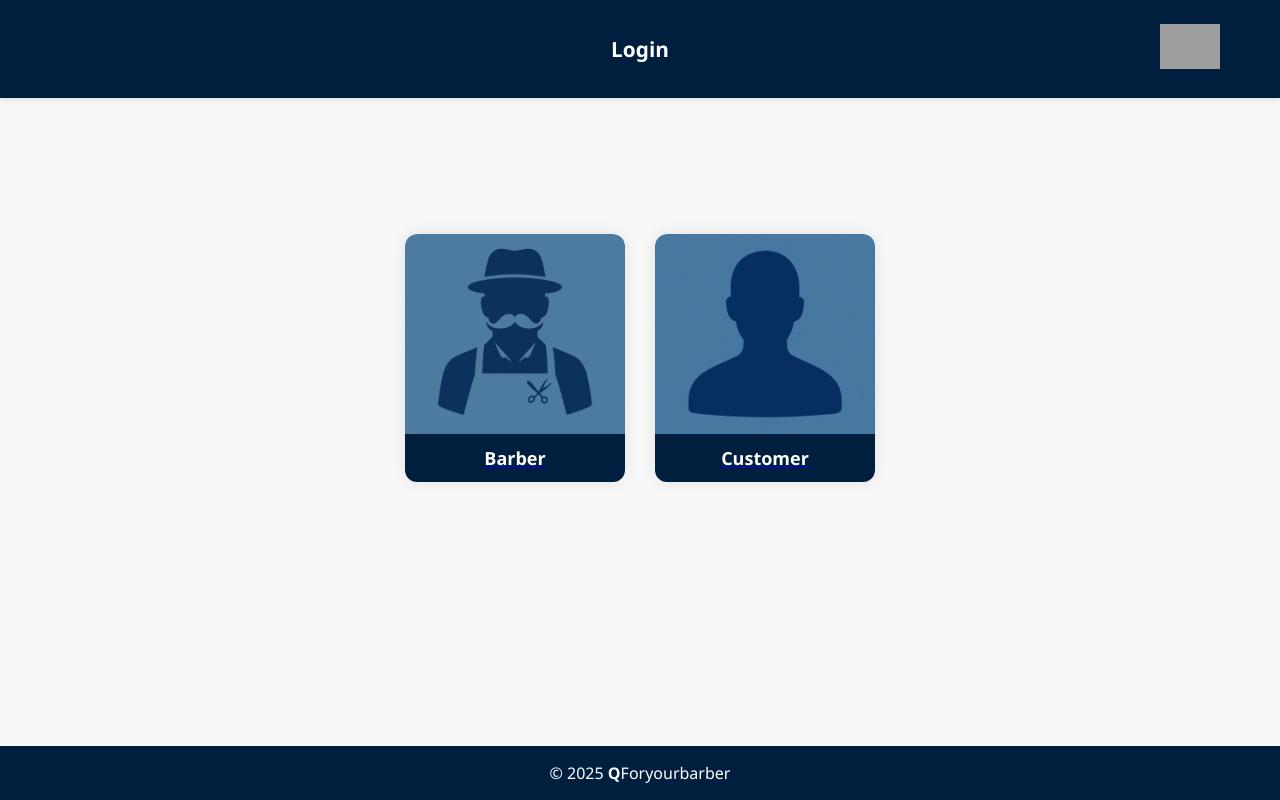
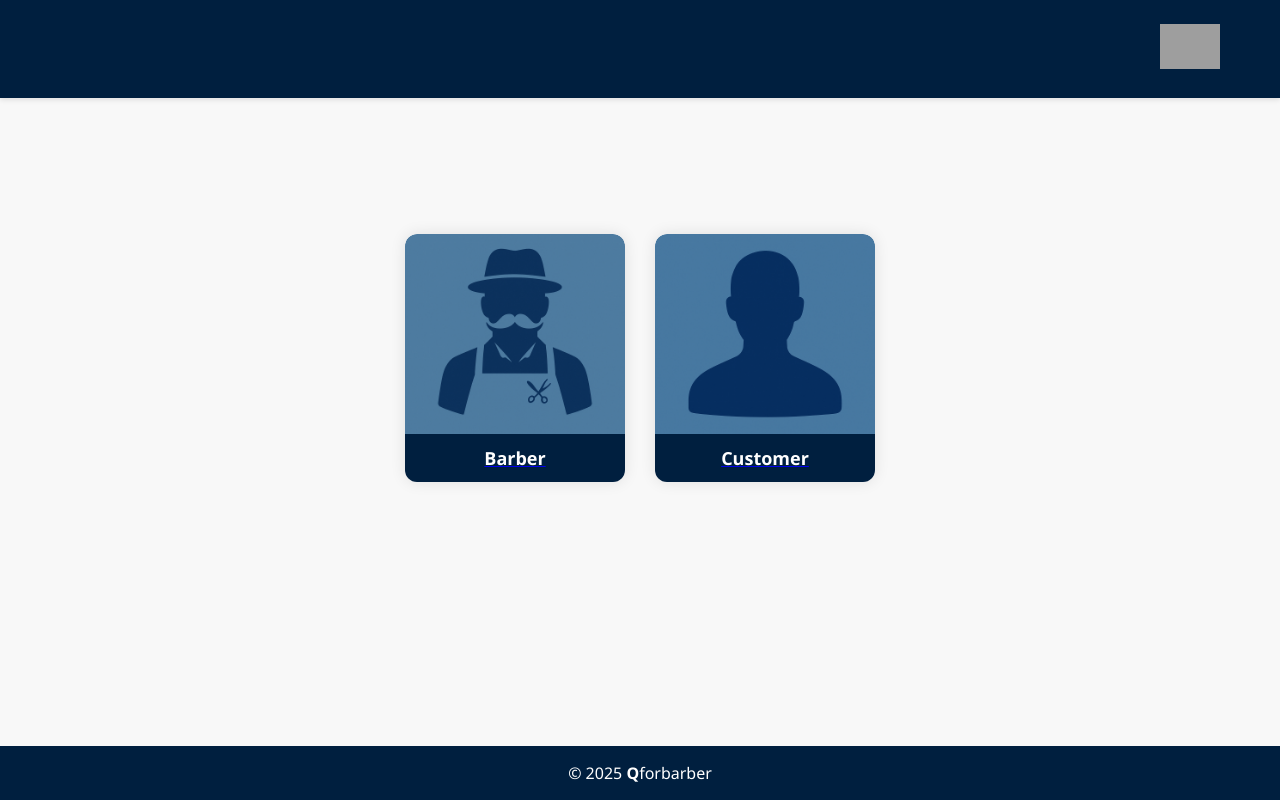
Before and after one commit to muhammed-sidhan/barbrershop, a Django app: page / in a window 1280 px wide. Run offline with Django 5.2, Linux system fonts and the light colour scheme; grey boxes are pictures that could not be loaded.

Commit message:
Update base.html

```diff
--- a/core/templates/base.html
+++ b/core/templates/base.html
@@ -2,8 +2,9 @@
 <html lang="en">
 <head>
     <meta charset="UTF-8">
+    <meta name="viewport" content="width=device-width, initial-scale=1.0">
     {% load static %}
-    <title>{% block title %}Barber Queue App{% endblock %}</title>
+    <title>{% block title %}Qforbarber{% endblock %}</title>
     <link rel="stylesheet" type="text/css" href="{% static 'core/css/styles.css' %}">
 </head>
 <body>
@@ -25,8 +26,7 @@
                     {% else %}
                         <a href="{% url 'customer_dashboard' %}" class="nav-link">Dashboard</a>
                     {% endif %}
-                {% else %}
-                    <a href="{% url 'login' %}" class="nav-link">Login</a>
+
                 {% endif %}
             </div>
 
@@ -56,7 +56,7 @@
     </main>
 
     <footer class="main-footer">
-        <p>&copy; 2025 <strong>Q</strong>Foryourbarber</p>
+        <p>&copy; 2025 <strong>Q</strong>forbarber</p>
     </footer>
 
 </div>
```
